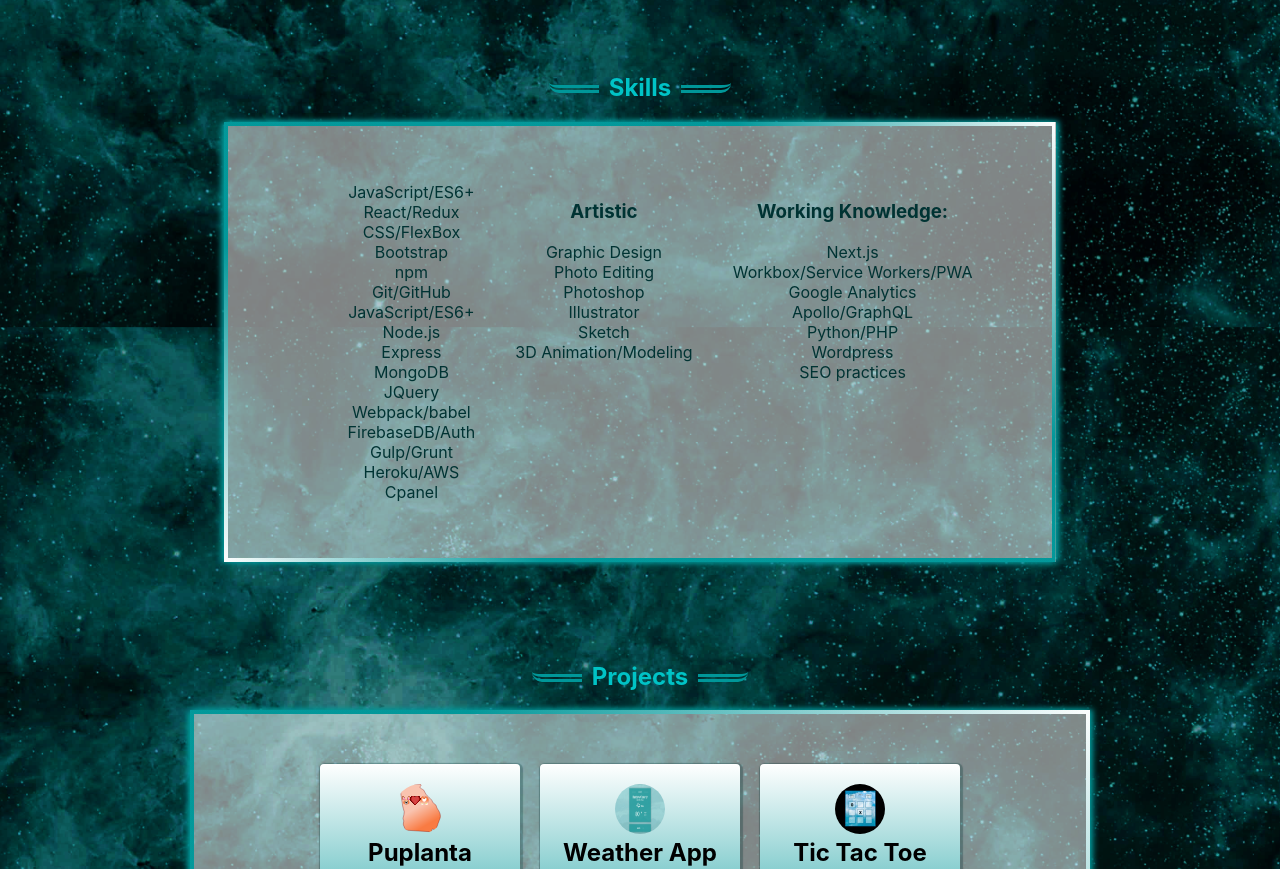
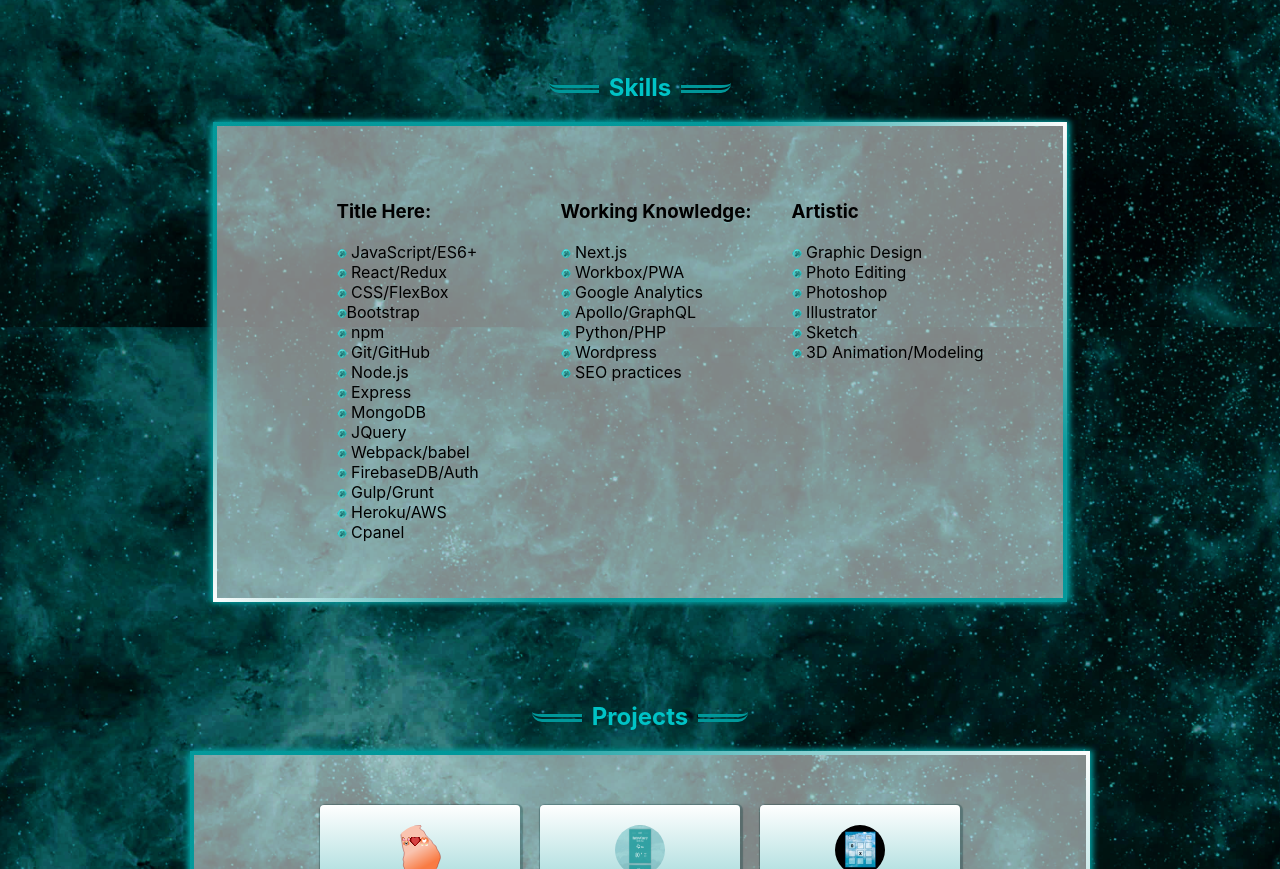
Before and after one commit to Missarachnid/mmkepler-version2, a Next.js app: page / in a window 1280 px wide. Shown: the part 620-1489 px from the top of the page. Built offline with nearby package versions, Linux system fonts and the light colour scheme.

Commit message:
fix: added bullet and format for skills list

```diff
--- a/components/Projects.js
+++ b/components/Projects.js
@@ -5,7 +5,7 @@
 import projectData from "../components/data";
 
 export default function Projects(){
-  console.log(projectData);
+
   return (
     <div>
       <div className={sectionStyles.holder}>
--- a/components/Skills.js
+++ b/components/Skills.js
@@ -1,6 +1,6 @@
 import sectionStyles from "../styles/Section.module.css";
 import Image from "next/image";
-import bullet from "../public/images/bullet.png";
+import planet from "../public/images/bullet.png";
 
 export default function Skills(){
   return (
@@ -12,44 +12,47 @@
         id={sectionStyles.skills}
         name="skills">
       <div id={sectionStyles.skillsContainer}>
+        <div id={sectionStyles.skillsWrapper} >
         <ul>
-          <li>JavaScript/ES6+</li>
-          <li>React/Redux</li>
-          <li>CSS/FlexBox</li>
-          <li>Bootstrap</li>
-          <li>npm</li>
-          <li>Git/GitHub</li>
-          <li>JavaScript/ES6+</li>
-          <li>Node.js</li>
-          <li>Express</li>
-          <li>MongoDB</li>
-          <li>JQuery</li>
-          <li>Webpack/babel</li>
-          <li>FirebaseDB/Auth</li>
-          <li>Gulp/Grunt</li>
-          <li>Heroku/AWS</li>
-          <li>Cpanel</li>
+          <li><h3>Title Here:</h3></li>
+          <li><Image src={planet} alt="a teal planet bullet" /> JavaScript/ES6+</li>
+          <li><Image src={planet} alt="a teal planet bullet" /> React/Redux</li>
+          <li><Image src={planet} alt="a teal planet bullet" /> CSS/FlexBox</li>
+          <li> <Image src={planet} alt="a teal planet bullet" />Bootstrap</li>
+          <li><Image src={planet} alt="a teal planet bullet" /> npm</li>
+          <li><Image src={planet} alt="a teal planet bullet" /> Git/GitHub</li>
+          <li><Image src={planet} alt="a teal planet bullet" /> Node.js</li>
+          <li><Image src={planet} alt="a teal planet bullet" /> Express</li>
+          <li><Image src={planet} alt="a teal planet bullet" /> MongoDB</li>
+          <li><Image src={planet} alt="a teal planet bullet" /> JQuery</li>
+          <li><Image src={planet} alt="a teal planet bullet" /> Webpack/babel</li>
+          <li><Image src={planet} alt="a teal planet bullet" /> FirebaseDB/Auth</li>
+          <li><Image src={planet} alt="a teal planet bullet" /> Gulp/Grunt</li>
+          <li><Image src={planet} alt="a teal planet bullet" /> Heroku/AWS</li>
+          <li><Image src={planet} alt="a teal planet bullet" /> Cpanel</li>
         </ul>
+
+        <ul>
+          <li><h3>Working Knowledge:</h3></li>
+          <li><Image src={planet} alt="a teal planet bullet" /> Next.js</li>
+          <li><Image src={planet} alt="a teal planet bullet" /> Workbox/PWA</li>
+          <li><Image src={planet} alt="a teal planet bullet" /> Google Analytics</li>
+          <li><Image src={planet} alt="a teal planet bullet" /> Apollo/GraphQL</li>
+          <li><Image src={planet} alt="a teal planet bullet" /> Python/PHP</li>
+          <li><Image src={planet} alt="a teal planet bullet" /> Wordpress</li>
+          <li><Image src={planet} alt="a teal planet bullet" /> SEO practices</li>
+        </ul>
+
         <ul>
           <li><h3>Artistic</h3></li>
-          <li>Graphic Design</li>
-          <li>Photo Editing</li>
-          <li>Photoshop</li>
-          <li>Illustrator</li>
-          <li>Sketch</li>
-          <li>3D Animation/Modeling</li>
+          <li><Image src={planet} alt="a teal planet bullet" /> Graphic Design</li>
+          <li><Image src={planet} alt="a teal planet bullet" /> Photo Editing</li>
+          <li><Image src={planet} alt="a teal planet bullet" /> Photoshop</li>
+          <li><Image src={planet} alt="a teal planet bullet" /> Illustrator</li>
+          <li><Image src={planet} alt="a teal planet bullet" /> Sketch</li>
+          <li><Image src={planet} alt="a teal planet bullet" /> 3D Animation/Modeling</li>
         </ul>
-        <ul>
-          <li><h3>Working Knowledge:</h3></li>
-          <li>Next.js</li>
-          <li>Workbox/Service Workers/PWA</li>
-          <li>Google Analytics</li>
-          <li>Apollo/GraphQL</li>
-          <li>Python/PHP</li>
-          <li>Wordpress</li>
-          <li>SEO practices</li>
-        </ul>
-
+        </div>
       </div>
     </div>
     </div>
--- a/styles/Section.module.css
+++ b/styles/Section.module.css
@@ -1,6 +1,6 @@
 .section {
   background-color: white;
-  color: #003333;
+  color: black;
   min-width: 300px;
   max-width: 900px;
   padding: 40px 80px;
@@ -40,6 +40,21 @@
 
 #skillsContainer {
   display: flex;
+  flex-direction: column;
+
+}
+
+#skillsWrapper {
+  display: flex;
+  flex-direction: row;
+  flex-wrap: wrap;
+  justify-content: center;
+
+  text-align: left;
+}
+
+#skillsWrapper ul {
+ min-width: 224px;
 }
 
 .bullet {
```
